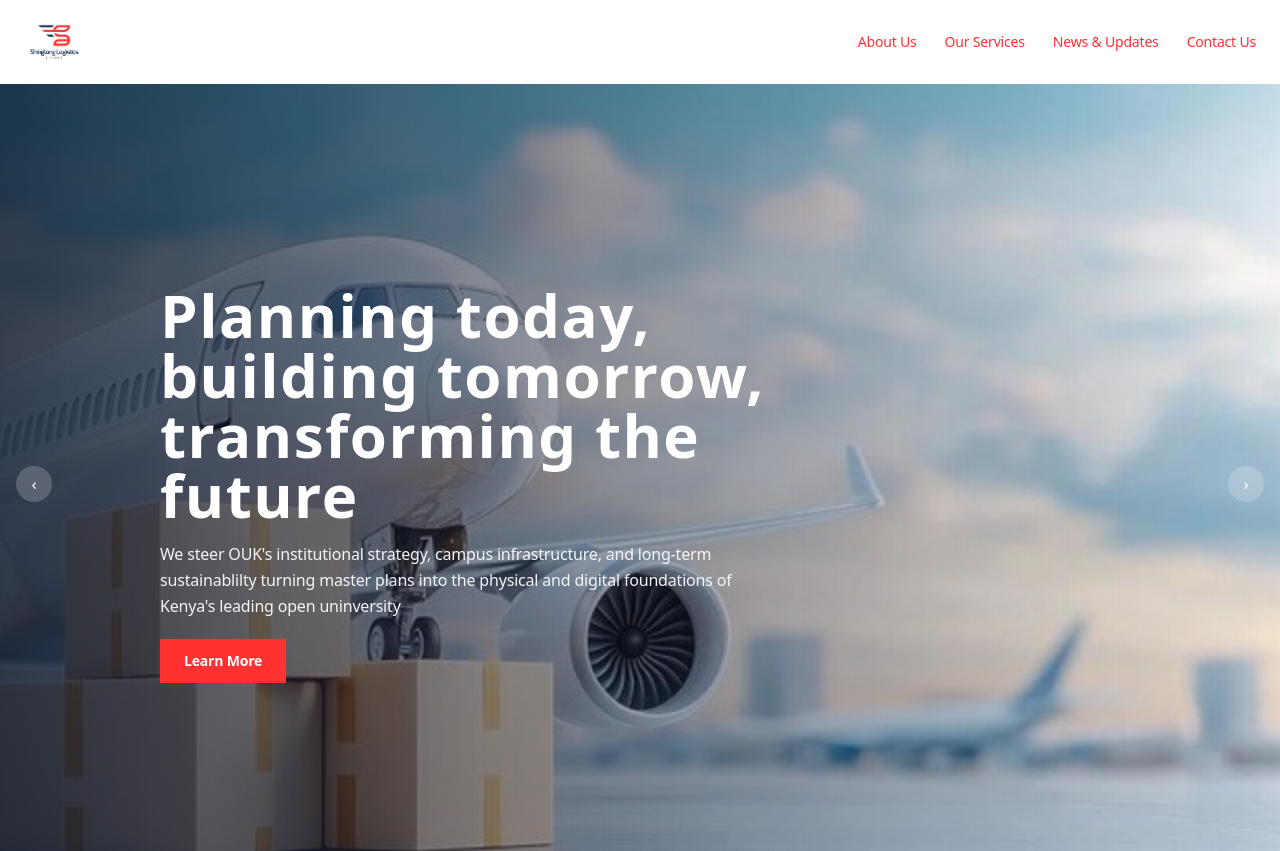
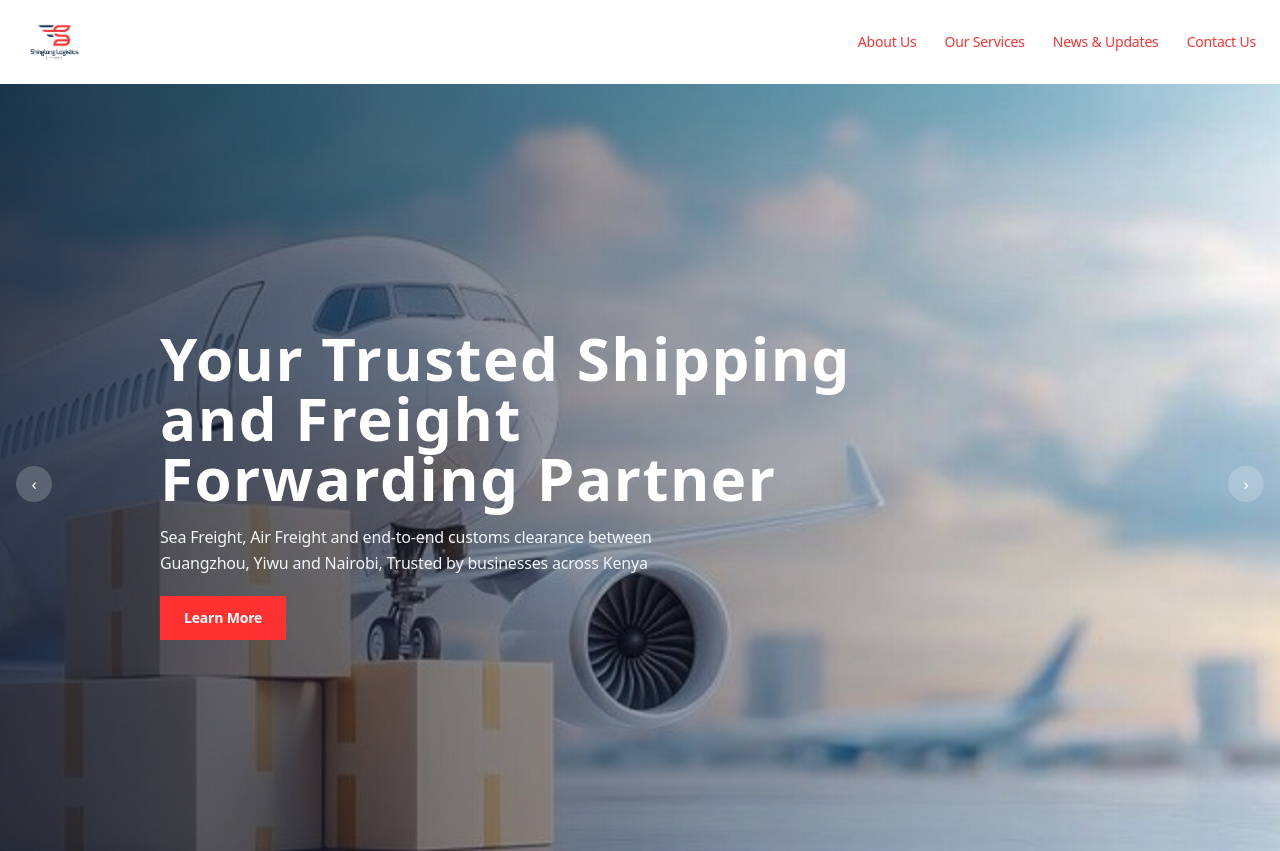
Before and after one commit to KhalanHappiness/shinglonglogisticsv2, a Next.js app in the folder shinglonglogistics/: page / in a window 1280 px wide. Shown: the top 851 px of the page. Built offline with nearby package versions, Linux system fonts and the light colour scheme.

Commit message:
updated the hero content

```diff
--- a/shinglonglogistics/data/shinglongdata.ts
+++ b/shinglonglogistics/data/shinglongdata.ts
@@ -112,9 +112,9 @@ export const planningInfrastructure: PlanningInfrastructureContent = {
 
   hero: {
     eyebrow: "Planning",
-    heading: "Planning today, building tomorrow, transforming the future",
+    heading: "Your Trusted Shipping and Freight Forwarding Partner",
     description:
-      "We steer OUK's institutional strategy, campus infrastructure, and long-term sustainablilty turning master plans into the physical and digital foundations of Kenya's leading open uninversity",
+      "Sea Freight, Air Freight and end-to-end customs clearance between Guangzhou, Yiwu and Nairobi, Trusted by businesses across Kenya",
     cta: { label: "Learn More", href: "#" },
     images: [
       "/images/AirTransportation.jpg",
```
